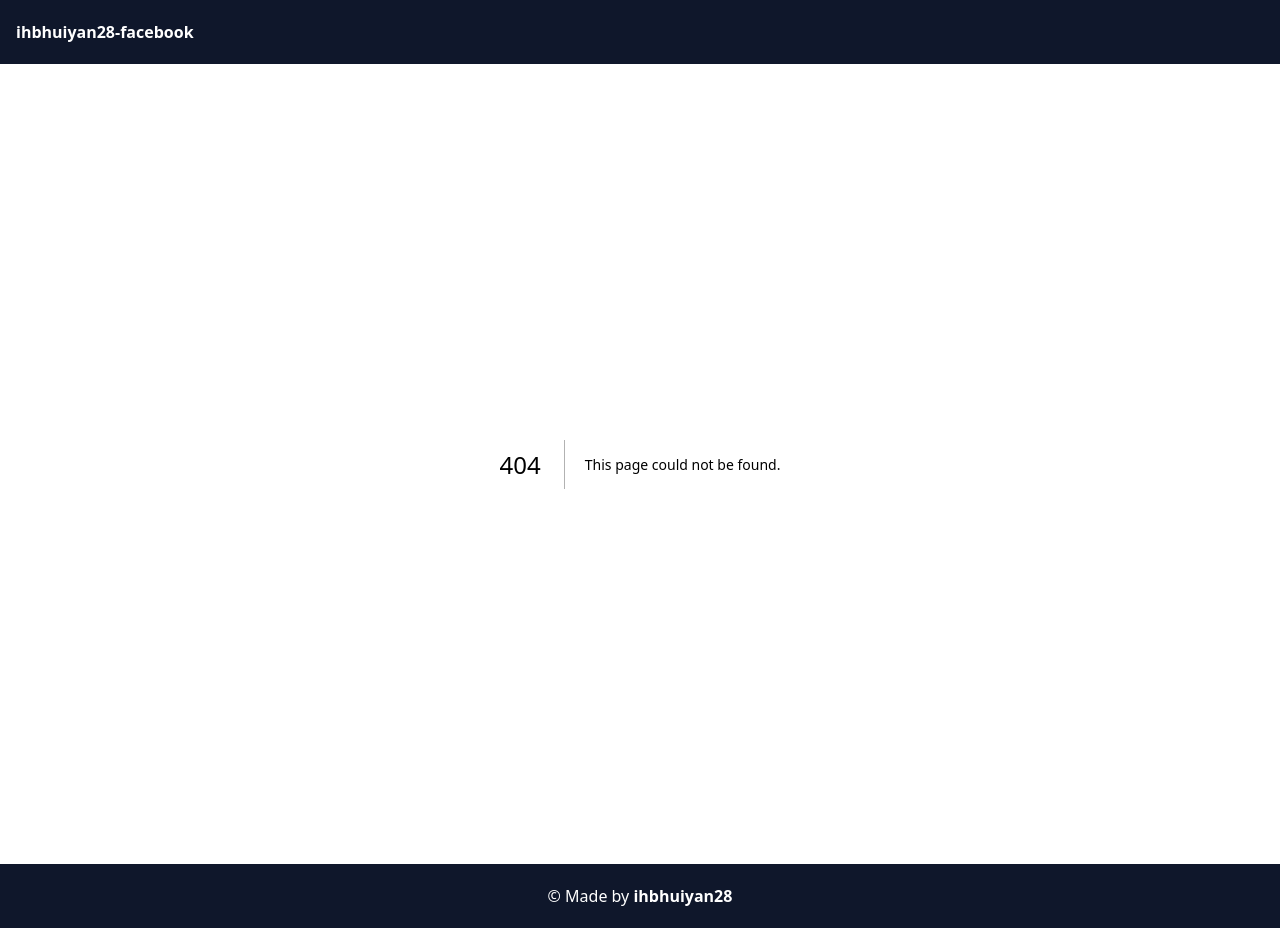
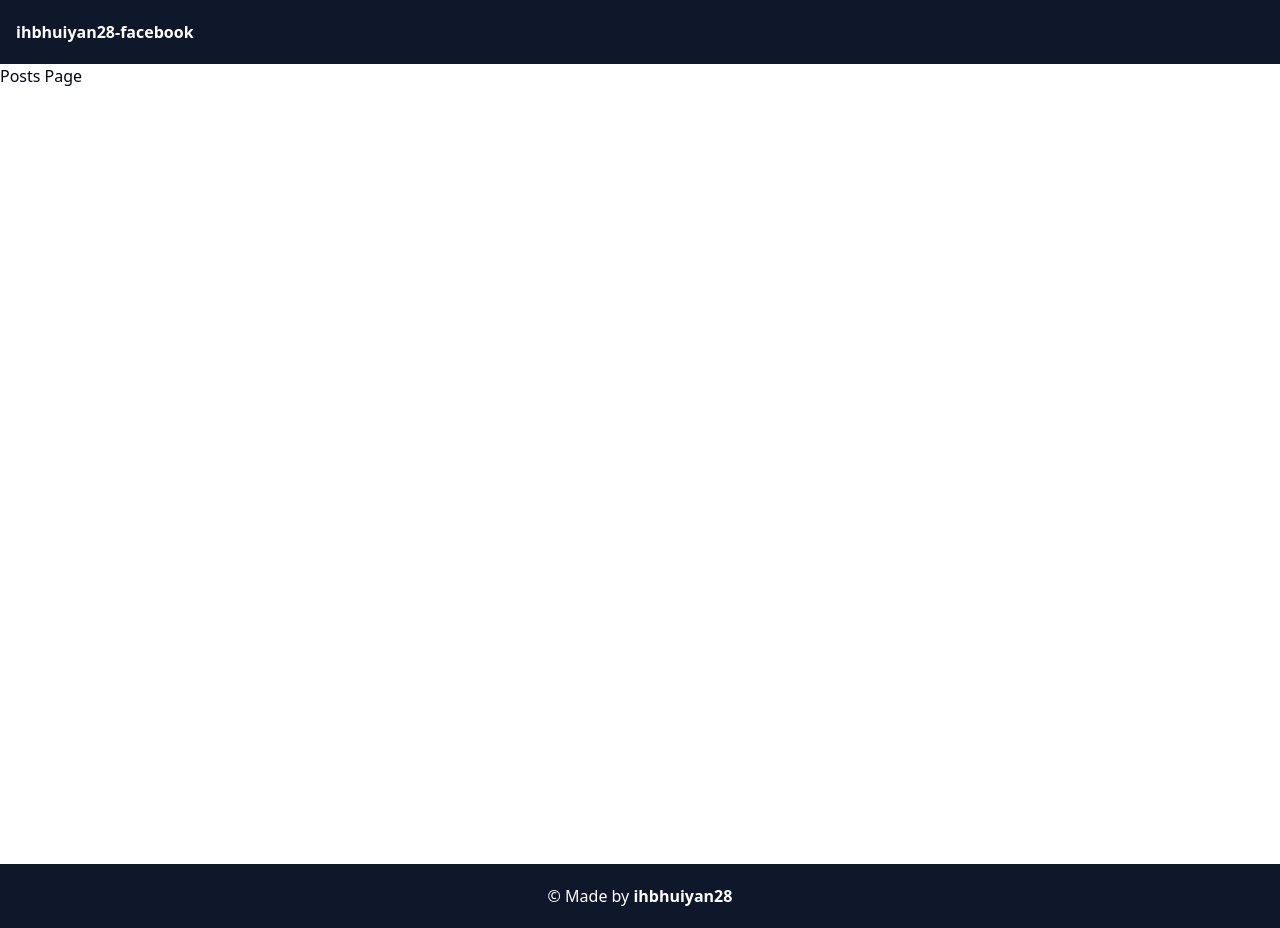
Before and after one commit to ihbhuiyan28/ihbhuiyan28-facebook, a Next.js app: page /posts in a window 1280 px wide. Before the commit this address had no page. Built offline with nearby package versions, Linux system fonts and the light colour scheme.

Commit message:
Add posts page and layout

```diff
--- /dev/null
+++ b/app/posts/layout.tsx
@@ -0,0 +1,11 @@
+export default function PostsLayout({
+    children
+}: Readonly<{
+    children: React.ReactNode
+}>) {
+    return (
+        <div className="min-h-screen">
+            {children}
+        </div>
+    );
+}
--- /dev/null
+++ b/app/posts/page.tsx
@@ -0,0 +1,3 @@
+export default function PostsPage() {
+    return <h1>Posts Page</h1>;
+}
```
